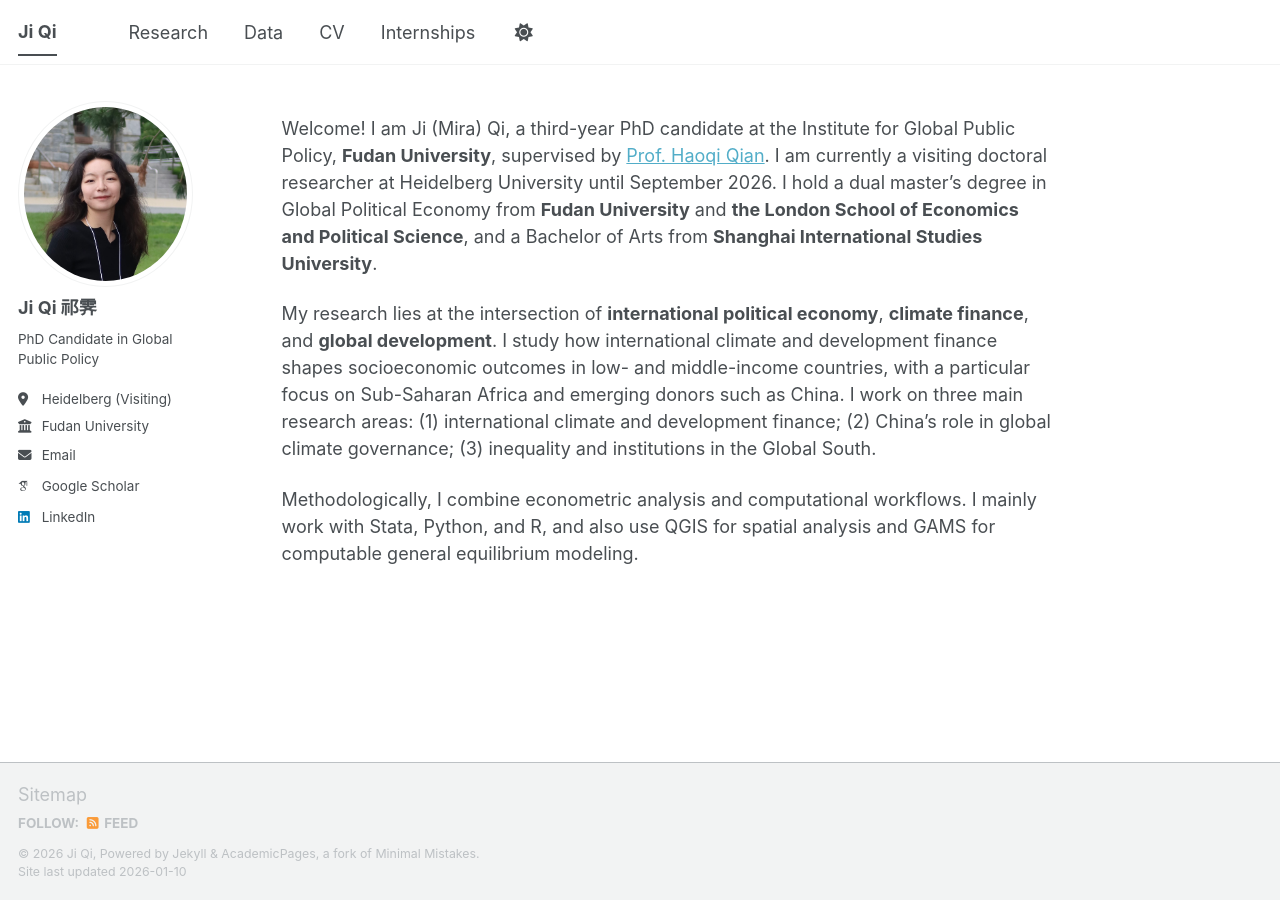
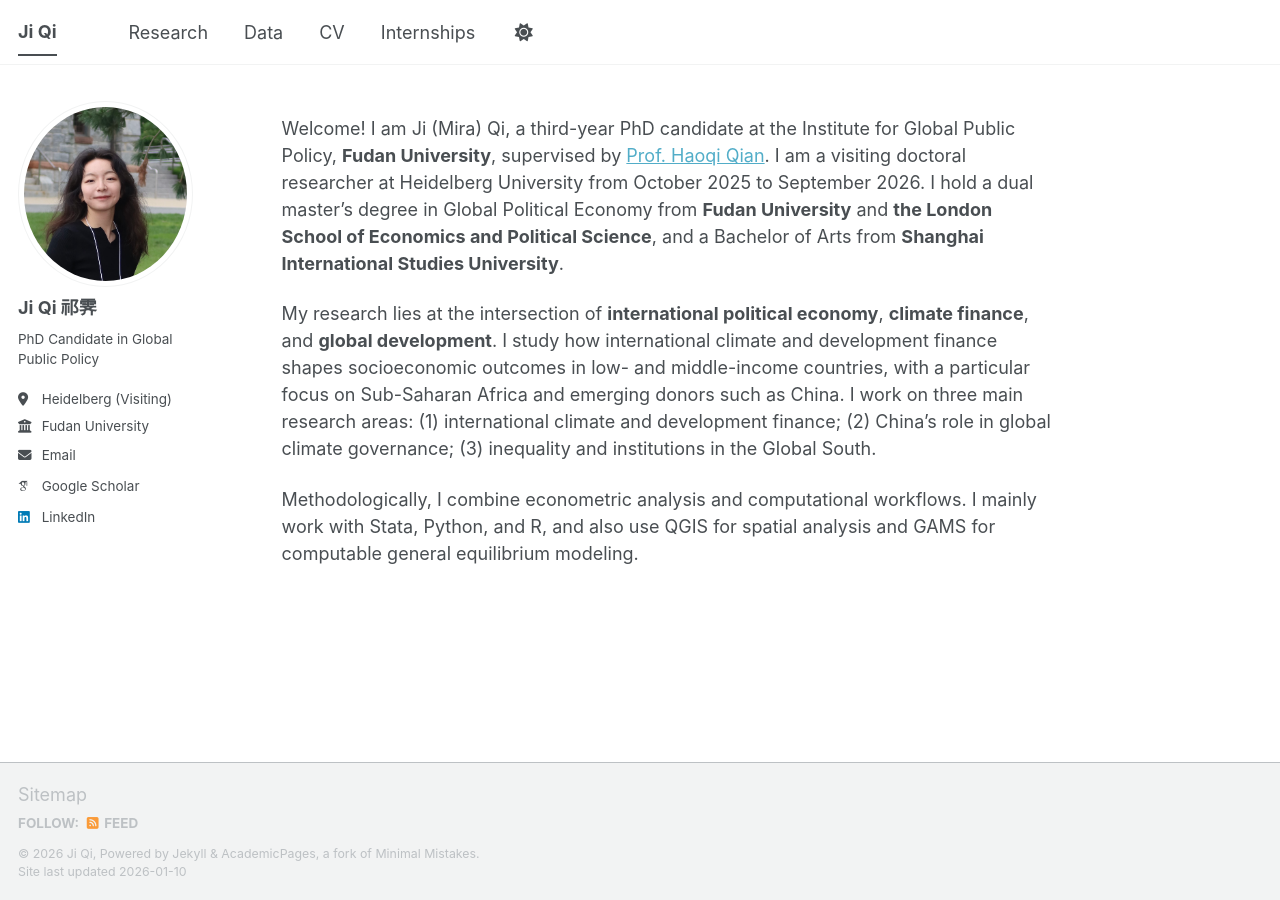
Before and after one commit to miramkj/miramkj.github.io, a Jekyll site: the page built from _pages/index.md, in a window 1280 px wide. Built offline with Jekyll 4.4.1, drawn with Linux system fonts in a browser that asks for light colours; some web fonts are replaced; a script bundle is joined from its source files by our own code; library files that are not in the unit come from our copies.

Commit message:
Update index.md

```diff
--- a/_pages/index.md
+++ b/_pages/index.md
@@ -5,7 +5,7 @@
 author_profile: true
 ---
 
-Welcome! I am Ji (Mira) Qi, a third-year PhD candidate at the Institute for Global Public Policy, **Fudan University**, supervised by [Prof. Haoqi Qian](https://www.hawkinqian.com/). I am currently a visiting doctoral researcher at Heidelberg University until September 2026. I hold a dual master’s degree in Global Political Economy from **Fudan University** and **the London School of Economics and Political Science**, and a Bachelor of Arts from **Shanghai International Studies University**.
+Welcome! I am Ji (Mira) Qi, a third-year PhD candidate at the Institute for Global Public Policy, **Fudan University**, supervised by [Prof. Haoqi Qian](https://www.hawkinqian.com/). I am a visiting doctoral researcher at Heidelberg University from October 2025 to September 2026. I hold a dual master’s degree in Global Political Economy from **Fudan University** and **the London School of Economics and Political Science**, and a Bachelor of Arts from **Shanghai International Studies University**.
 
 My research lies at the intersection of **international political economy**, **climate finance**, and **global development**. I study how international climate and development finance shapes socioeconomic outcomes in low- and middle-income countries, with a particular focus on Sub-Saharan Africa and emerging donors such as China. I work on three main research areas:
 (1) international climate and development finance;
```
